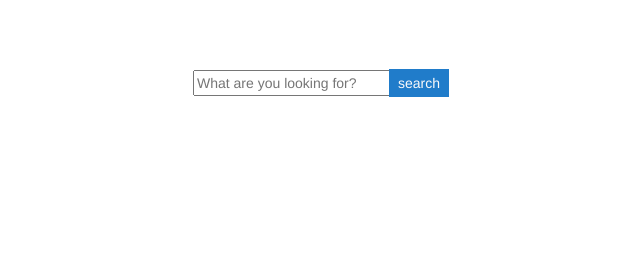
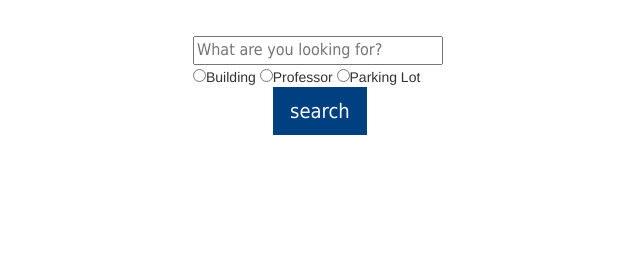
Before and after one commit to wc351/ungmap, a Django app: page / in a window 1280 px wide. Shown: the part 532-800 px from the top of the page, without its empty margins (297-937 px from the left). Run offline with Django 3.2, Linux system fonts and the light colour scheme; some libraries are stand-ins or nearby versions.

Commit message:
Updated bootstrap on the main page.
I took the nav bar out of the main_page.html and added it to the base.html.  I also added a navbar.css file to overrride the bootstrap; this made the nav bar be navy blue with yellow hover text.

I then had to make a static folder to hole the css files.  While there, I added some blank colored images (blue, pink, green, and orange all 1600x500px) to use a placeholders in the carousel.  I want to eventually take these out and add photos of the school.  These will do for now.

I also adjusted the colors of the search button to match the nav bars.  I also added radio buttons so that the user can choose either building, professor, or parking lots.

```diff
--- a/templates/main_page.html
+++ b/apps/map/templates/map/main_page.html
@@ -2,58 +2,14 @@
 {% load analytical %}
 {% load staticfiles %}
 {% block title %}UNG Map{% endblock %}
-<link href="{% static "main_page.css" %}" rel="stylesheet">
+
 {% block content %}
 <div class="container">
 	<div class="row clearfix">
 		<div class="col-md-12 column">
-			<nav class="navbar navbar-default" role="navigation">
-				<div class="navbar-header">
-					 <button type="button" class="navbar-toggle" data-toggle="collapse" data-target="#bs-example-navbar-collapse-1"> <span class="sr-only">Toggle navigation</span><span class="icon-bar"></span><span class="icon-bar"></span><span class="icon-bar"></span></button> <a class="navbar-brand" href="#">UNG Map</a>
-				</div>
-				<div class="collapse navbar-collapse" id="bs-example-navbar-collapse-1">
-					<ul class="nav navbar-nav">
-						<li>
-							<a href="#">About Us</a>
-						</li>
-						<li>
-							<a href="#">Browse Directories</a>
-						</li>
-						<li class="dropdown">
-							 <a href="#" class="dropdown-toggle" data-toggle="dropdown">Campuses<strong class="caret"></strong></a>
-							<ul class="dropdown-menu">
-								<li>
-									<a href="#">Gainesville</a>
-								</li>
-								<li>
-									<a href="#">Oconee</a>
-								</li>
-								<li>
-									<a href="#">Cumming</a>
-								</li>
-                                <li>
-									<a href="#">Dahlonega</a>
-								</li>
-{#								<li class="divider">#}
-{#								</li>#}
-{#								<li>#}
-{#									<a href="#">Separated link</a>#}
-								</li>
-							</ul>
-						</li>
-					</ul>
-						</li>
-
-
-					</ul>
-
-				</div>
-
-			</nav>
                  <p>
                     <h1 style="font-family: Tahoma; color: grey">UNG Campus Map</h1>
-                    <h2 style="font-family: Tahoma; color: grey">The Ultimate Map of the Gainesville Campus</h1>
-                </p>
+                   </p>
 			<div class="carousel slide" id="carousel-512619" style= width: 750px>
 				<ol class="carousel-indicators">
 					<li class="active" data-slide-to="0" data-target="#carousel-512619">
@@ -65,7 +21,7 @@
 				</ol>
 				<div class="carousel-inner">
 					<div class="item active">
-                        <img alt="" src="http://lorempixel.com/1600/500/sports/2" />
+                        <img alt= "" src="{% static "map/green.jpg" %}"/>
 						<div class="carousel-caption">
 							<h4>
 								Find Professors, Buildings, and more!
@@ -76,7 +32,7 @@
 						</div>
 					</div>
 					<div class="item">
-						<img alt="" src="http://lorempixel.com/1600/500/sports/2" />
+						<img src="{% static "map/orange.jpg" %}" />
 						<div class="carousel-caption">
 							<h4>
 								Lost? Cannot find the building you need?
@@ -87,7 +43,7 @@
 						</div>
 					</div>
 					<div class="item">
-						<img alt="" src="http://lorempixel.com/1600/500/sports/3" />
+						<img alt="" src="{% static "map/pink.jpg" %}" />
 						<div class="carousel-caption">
 							<h4>
 								Parking Lots? No Problem.
@@ -103,8 +59,11 @@
 			<div class="search" id="searchbar">
 
             <form>
-                  <input type="text" maxlength="255" id="search" placeholder="What are you looking for?" required>
-                   <input type="button" value="search" class="sbutton">
+                  <input type="text" maxlength="300" id="search" placeholder="What are you looking for?" required>
+                    <Br><input type="radio" name="category"  value="building">Building
+                    <input type="radio" name="category" value="professor">Professor
+                    <input type="radio" name="category"  value="parking">Parking Lot
+                   <br><input type="button" value="search" class="sbutton">
                 <style type ="text/css">
 
                  form {
@@ -113,17 +72,22 @@
                  }
                  #search
                  {
-                     width:200px;
+                     font-family: Tahoma;
+                     font-size: 16px;
+                     width:250px;
                  }
+
                 .search {
                 border:0px solid #dbdbdb;
                    }
                 .sbutton {
+                font-family: Tahoma;
+                font-size: 20px;
                 position:relative;
-                padding:3px 8px;
-                left:-8px;
-                border:1px solid #207cca;
-                background-color:#207cca;
+                padding:8px 15px;
+                left:80px;
+                border:2px solid #004080;
+                background-color:#004080;
                 color:#fafafa;
                    }
                 .sbutton:hover  {
--- a/apps/map/views.py
+++ b/apps/map/views.py
@@ -2,4 +2,4 @@ from django.views.generic import TemplateView
 
 
 class MainView(TemplateView):
-    template_name = "main_page.html"
+    template_name = "map/main_page.html"
--- a/templates/base.html
+++ b/templates/base.html
@@ -4,6 +4,7 @@
 <html>
 <head lang="en">
     <link href = "{% static "bootstrap/css/bootstrap.css" %}" rel="stylesheet">
+    <link rel="stylesheet" type="text/css" href={% static 'map/navbar.css' %}>
     {% analytical_head_top %}
     <meta charset="UTF-8">
     <title>{% block title %}{% endblock %}</title>
@@ -11,8 +12,50 @@
 </head>
 <body>
 {% analytical_body_top %}
+{#Nav Bar #}
+			<nav class="navbar navbar-default" role="navigation">
+				<div class="navbar-header">
+					 <button type="button" class="navbar-toggle" data-toggle="collapse" data-target="#bs-example-navbar-collapse-1"> <span class="sr-only">Toggle navigation</span><span class="icon-bar"></span><span class="icon-bar"></span><span class="icon-bar"></span></button> <a class="navbar-brand" href="#">UNG Map</a>
+				</div>
+				<div class="collapse navbar-collapse" id="bs-example-navbar-collapse-1">
+					<ul class="nav navbar-nav">
+						<li>
+							<a href="#">About Us</a>
+						</li>
+						<li>
+							<a href="#">Browse Directories</a>
+						</li>
+						<li class="dropdown">
+							 <a href="#" class="dropdown-toggle" data-toggle="dropdown">Campuses<strong class="caret"></strong></a>
+							<ul class="dropdown-menu">
+								<li>
+									<a href="#">Gainesville</a>
+								</li>
+								<li>
+									<a href="#">Oconee</a>
+								</li>
+								<li>
+									<a href="#">Cumming</a>
+								</li>
+                                <li>
+									<a href="#">Dahlonega</a>
+								</li>
+{#								<li class="divider">#}
+{#								</li>#}
+{#								<li>#}
+{#									<a href="#">Separated link</a>#}
+								</li>
+							</ul>
+						</li>
+					</ul>
+						</li>
 
-{% block main_css %}<link href="{% static "main_page.css" %}" rel="stylesheet"> {% endblock %}
+
+					</ul>
+				</div>
+
+			</nav>
+
 
 
 {% block content %}{% endblock %}
--- a/ungmap/settings.py
+++ b/ungmap/settings.py
@@ -72,8 +72,6 @@ DATABASES = {
 
 DEFAULT_FILE_STORAGE = 'ungmap.s3utils.MediaRootS3BotoStorage'
 STATICFILES_STORAGE = 'ungmap.s3utils.MediaRootS3BotoStorage'
-AWS_ACCESS_KEY_ID = ''
-AWS_SECRET_ACCESS_KEY = ''
 AWS_STORAGE_BUCKET_NAME = 'ungmap'
 MEDIA_ROOT = 'media/'
 STATIC_ROOT = 'static/'
```
Also changed, not shown: apps/map/static/map/navbar.css (added, +69 -0 lines), templates/main_page.css (deleted, +0 -21 lines), apps/map/static/map/green.jpg (added), apps/map/static/map/orange.jpg (added), apps/map/static/map/pink.jpg (added).
